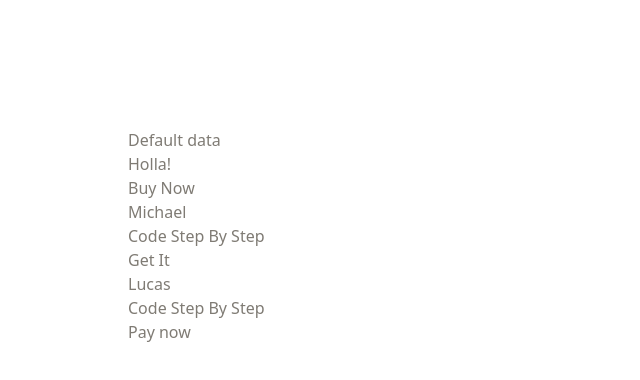
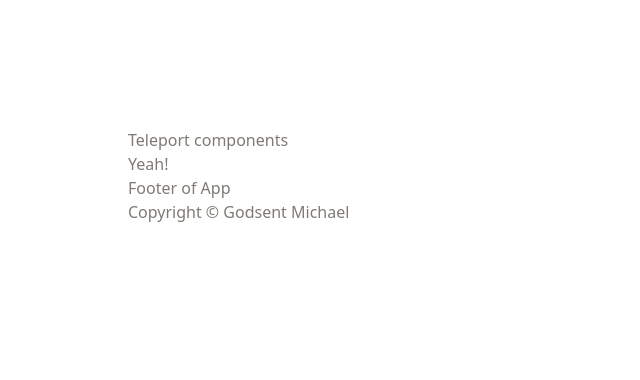
Before and after one commit to GodsentMichael/vue.js, a Vue app: page / in a window 1280 px wide. Shown: the top 380 px of the page, without its empty margins (0-640 px from the left). Built offline with nearby package versions, Linux system fonts and the light colour scheme.

Commit message:
Teleport in Vue

```diff
--- a/index.html
+++ b/index.html
@@ -1,13 +1,17 @@
 <!doctype html>
 <html lang="en">
-  <head>
+
+<head>
     <meta charset="UTF-8" />
     <link rel="icon" type="image/svg+xml" href="/vite.svg" />
     <meta name="viewport" content="width=device-width, initial-scale=1.0" />
     <title>Vite + Vue</title>
-  </head>
-  <body>
+</head>
+
+<body>
     <div id="app"></div>
+    <div id="footer"></div>
     <script type="module" src="/src/main.js"></script>
-  </body>
+</body>
+
 </html>
--- /dev/null
+++ b/src/components/Footer.vue
@@ -0,0 +1,16 @@
+<template>
+
+    <div class="absolute bottom-2 w-full left-1/2 transform -translate-x-1/2 px-6 py-6 bg-red-400 mt-10 flex flex-col justify-center items-center">
+    <h2 class="text-white">
+        Footer of App
+    </h2>
+    <p class="text-white">Copyright © Godsent Michael</p>
+</div>
+
+</template>
+
+<script>
+export default {
+    name: "Footer"
+}
+</script>
--- a/src/components/HelloWorld.vue
+++ b/src/components/HelloWorld.vue
@@ -1,55 +1,31 @@
 <template>
-  <Child>
-    <template v-slot:header>
-      <!-- <h1 class="justify-center text-center items-center">Peter</h1> -->
-    </template>
+  <h1 class="flex Justify-center text-3xl items-center text-blue-400 pb-4">
+    Teleport components
+  </h1>
 
-    <template v-slot:main>
-      <h1 class="justify-center text-center items-center">Holla!</h1>
-    </template>
-    <template v-slot:footer>
-      <button class="justify-center border p-1 rounded-lg border-red-600 text-center items-center">
-        Buy Now
-      </button>
-    </template>
-  </Child>
-  <Child>
-    <template v-slot:header>
-      <h1 class="justify-center text-center items-center">Michael</h1>
-    </template>
+  <h3>Yeah!</h3>
 
-    <template v-slot:main>
-      <h1 class="justify-center text-center items-center">Code Step By Step</h1>
-    </template>
-    <template v-slot:footer>
-      <button class="justify-center border p-1 rounded-lg border-red-600 text-center items-center">
-       Get It
-      </button>
-    </template>
-  </Child>
-  <Child >
-    <template v-slot:header>
-      <h1 class="justify-center text-center items-center">Lucas</h1>
-    </template>
+  <teleport to="#footer">
+    <Footer/>
+  </teleport>
 
-    <template v-slot:main>
-      <h1 class="justify-center text-center items-center">Code Step By Step</h1>
-    </template>
-    <template v-slot:footer class="justify-center items-center">
-      <button class="justify-center border p-1 rounded-lg border-red-600 text-center items-center">
-        Pay now
-      </button>
-    </template>
-  </Child>
 </template>
 <script>
-import Child from "../components/Child.vue";
+import Footer from "../components/Footer.vue";
+
+
 export default {
   name: "Home",
-  components:{
-    Child,
-  }
+  components: {
+    Footer,
 
+  },
+
+  data() {
+    return {
+      tab: "Java",
+    };
+  },
 };
 </script>
 
```
Also changed, not shown: src/components/Java.vue (+10 -8 lines), 1 other file (tests, documents, lock files or other folders).
